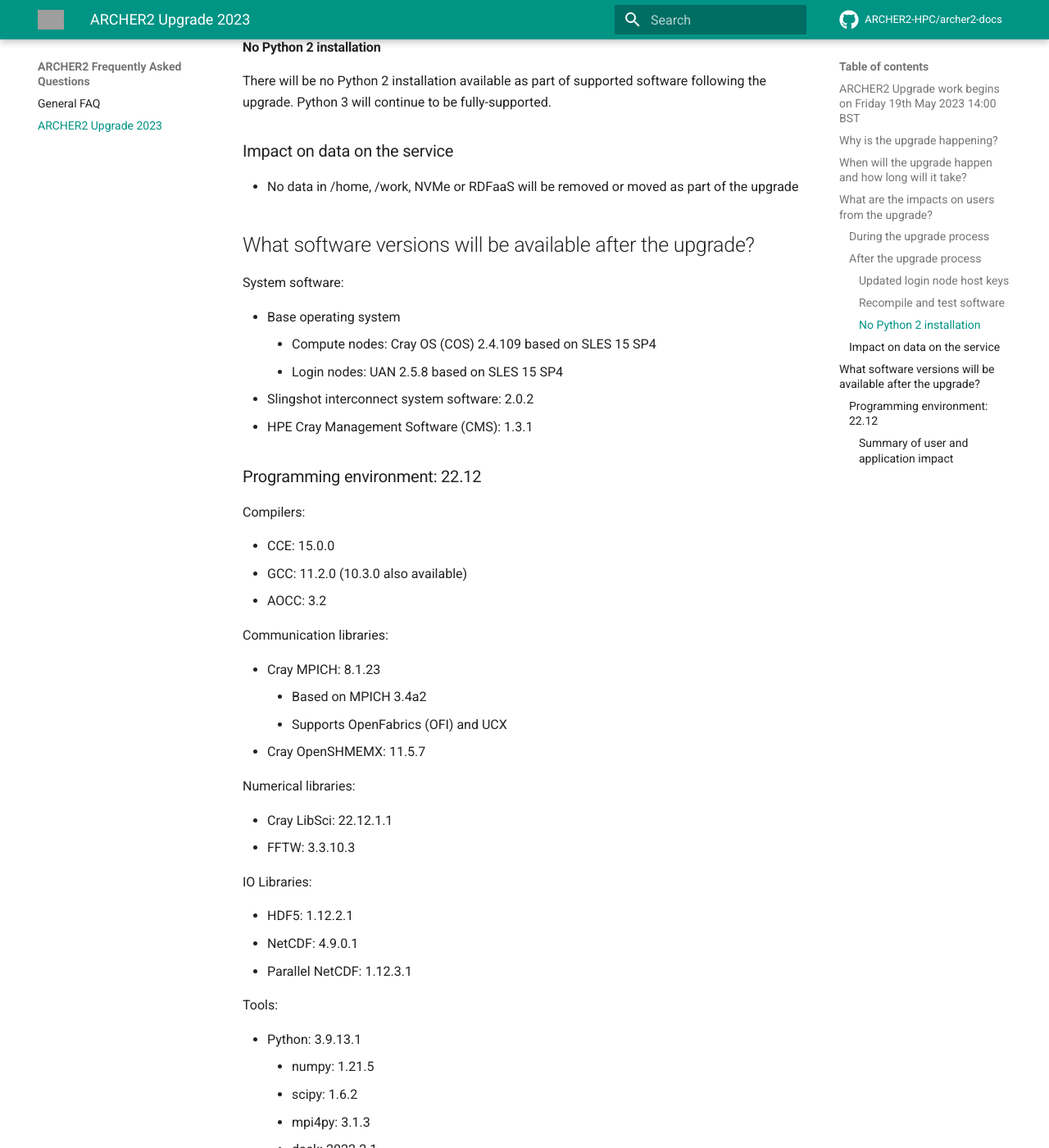
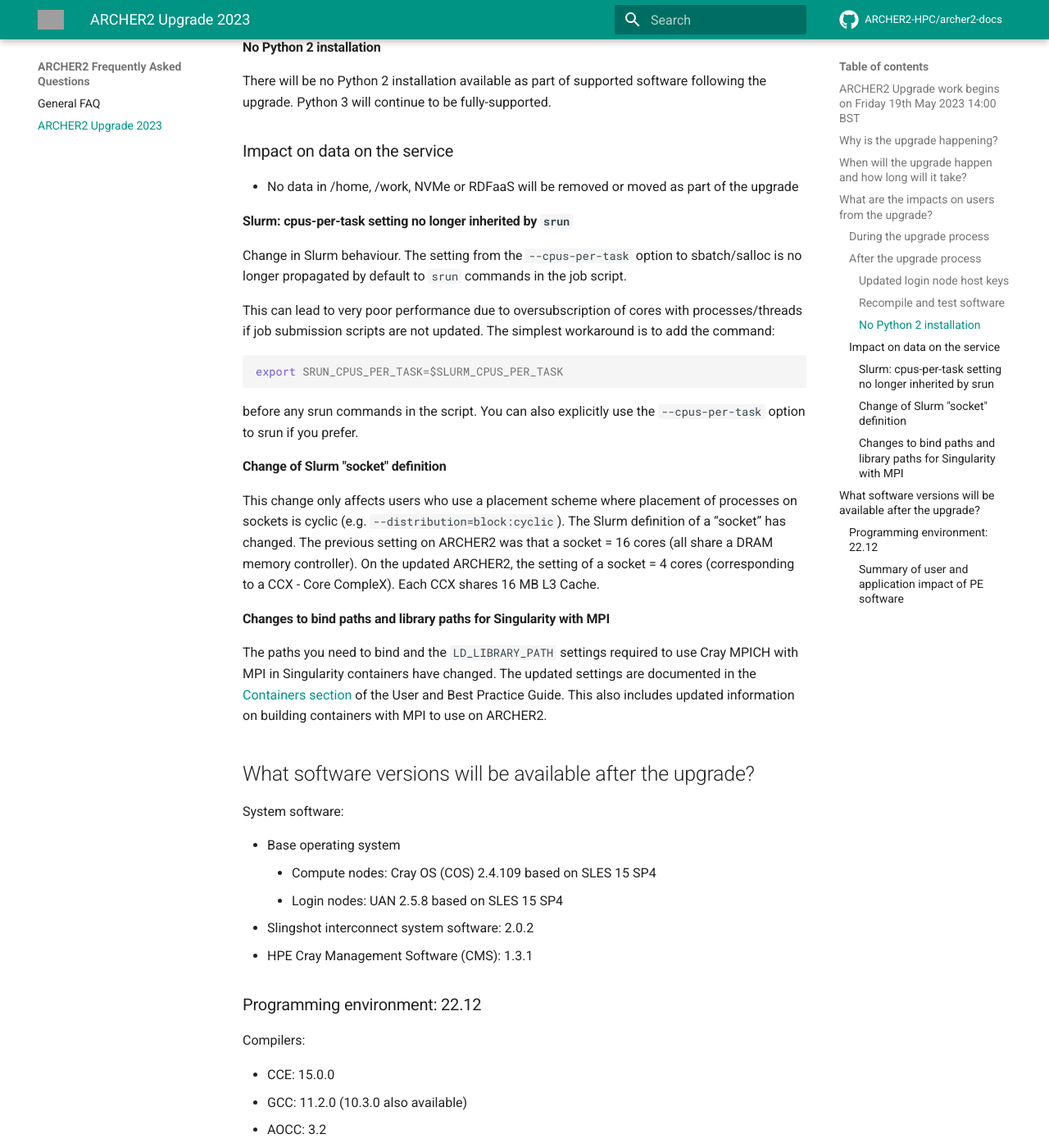
Before and after one commit to ARCHER2-HPC/archer2-docs, an MkDocs documentation site: the page built from docs/faq/upgrade-2023.md, in a window 1280 px wide and 1400 px high, scrolled down 2845 px. Shown: the whole window at 82% size. Built offline with MkDocs 1.6.1 and Material for MkDocs 9.7.7, drawn with Linux system fonts in a browser that asks for light colours; comment, search, counter and statistics services are not loaded; some of the changed text lies outside the part shown; grey boxes are pictures that could not be loaded.

Commit message:
Updates hidden page

````diff
--- a/docs/faq/upgrade-2023.md
+++ b/docs/faq/upgrade-2023.md
@@ -120,6 +120,36 @@
 
  - No data in /home, /work, NVMe or RDFaaS will be removed or moved as part of the upgrade
 
+#### Slurm: cpus-per-task setting no longer inherited by `srun`
+
+Change in Slurm behaviour. The setting from the `--cpus-per-task` option to sbatch/salloc is
+no longer propagated by default to `srun` commands in the job script.
+
+This can lead to very poor performance due to oversubscription of cores with processes/threads
+if job submission scripts are not updated. The simplest workaround is to add the command:
+
+```bash
+export SRUN_CPUS_PER_TASK=$SLURM_CPUS_PER_TASK
+```
+
+before any srun commands in the script. You can also explicitly use the `--cpus-per-task` option
+to srun if you prefer.
+
+#### Change of Slurm "socket" definition
+
+This change only affects users who use a placement scheme where placement of processes on
+sockets is cyclic (e.g. `--distribution=block:cyclic`). The Slurm definition of a “socket”
+has changed. The previous setting on ARCHER2 was that a socket = 16 cores (all share a DRAM memory
+controller). On the updated ARCHER2, the setting of a socket = 4 cores (corresponding to a CCX -
+Core CompleX). Each CCX shares 16 MB L3 Cache.
+
+#### Changes to bind paths and library paths for Singularity with MPI
+
+The paths you need to bind and the `LD_LIBRARY_PATH` settings required to use Cray MPICH with MPI
+in Singularity containers have changed. The updated settings are documented in the
+[Containers section](../user-guide/containers.md) of the User and Best Practice Guide. This
+also includes updated information on building containers with MPI to use on ARCHER2.
+
 ## What software versions will be available after the upgrade?
 
 System software:
@@ -170,7 +200,7 @@
  - sanitizers4hpc: 1.0.4
  - Lmod: 3.1.4
 
-#### Summary of user and application impact
+#### Summary of user and application impact of PE software
 
 For full information, see [CPE 22.12 Release Notes](https://github.com/PE-Cray/cpe-changelog/blob/main/ex/cpe-22.12-sles15-sp4-FullReleaseNotes.txt)
 
````
Also changed, not shown: other parts of docs/faq/upgrade-2023.md (+1 -1 lines).
